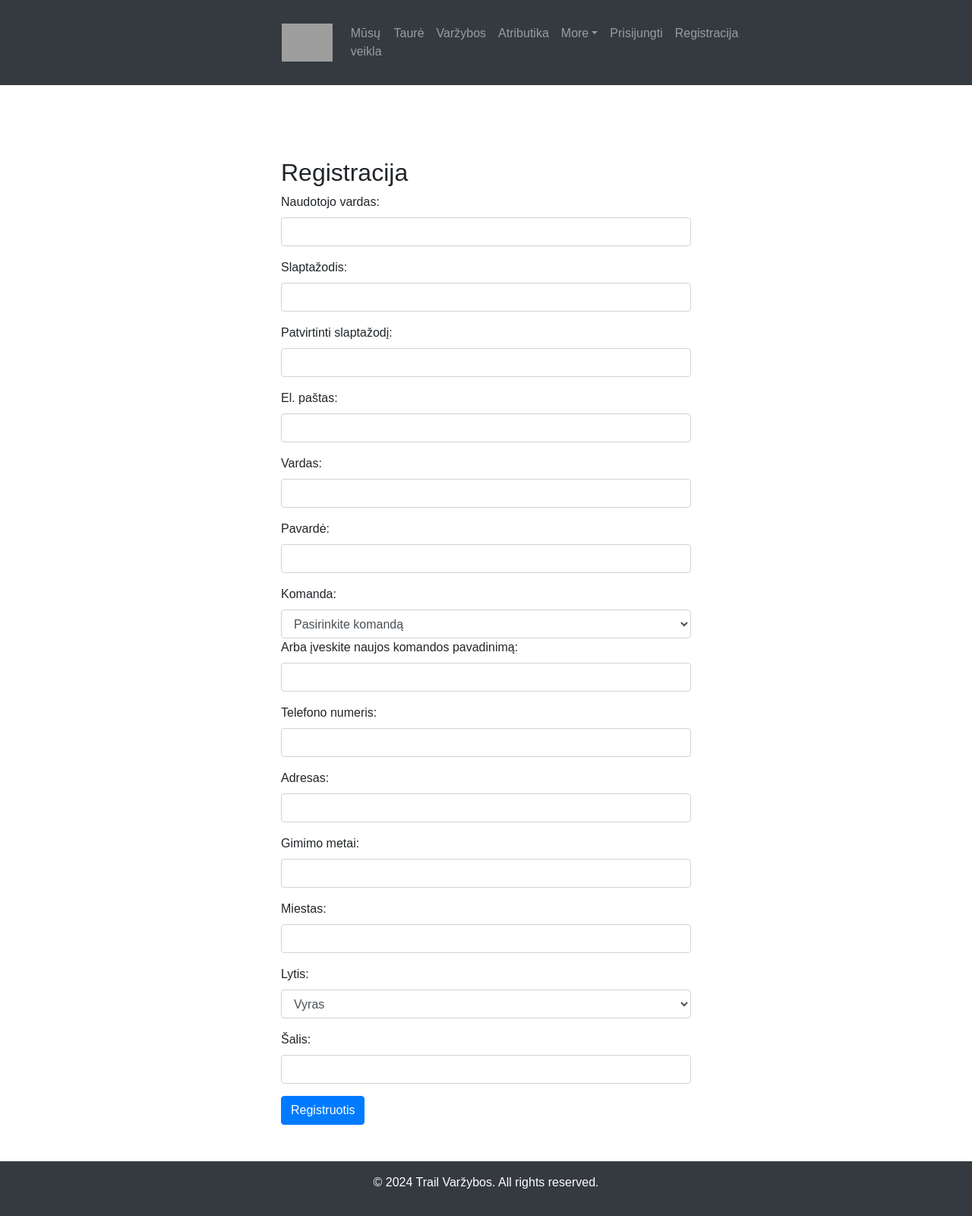
After one commit to RejusM/Baigiamasis, a Django app: page /register/ in a window 1280 px wide. The commit adds this page. Shown: the whole page at 76% size. Run offline with Django 4.2, Linux system fonts and the light colour scheme; data that the repository does not hold is empty; some libraries are stand-ins or nearby versions; grey boxes are pictures that could not be loaded.

Commit message:
Pakeista date_of_birth į IntegerField, Sukurta registracija, loginas, logout, password resetas per emaila, pakeistas UserProfileAdmin, endpointai padaryti, visi sablonai nauji ar modifikuoti

```diff
--- a/trailoapp/models.py
+++ b/trailoapp/models.py
@@ -19,13 +19,13 @@ class UserProfile(models.Model):
     is_captain = models.BooleanField(default=False)
     phone_number = models.CharField(max_length=15, blank=True, null=True)
     address = models.CharField(max_length=100, blank=True, null=True)
-    date_of_birth = models.DateField(help_text='MMMM-mm-dd')
+    date_of_birth = models.IntegerField(help_text='Įveskite gimimo metus')
     city = models.CharField(max_length=100, )
     gender = models.CharField(max_length=10, choices=[('V', 'Vyras'), ('M', 'Moteris')])
     country = models.CharField(max_length=100)
 
     def __str__(self):
-        return self.user
+        return self.user.username
 
     class Meta:
         verbose_name = 'Profilis'
--- a/trailoapp/static/css/styles.css
+++ b/trailoapp/static/css/styles.css
@@ -1,7 +1,17 @@
+html, body {
+    height: 100%;
+}
+
 body {
     font-family: Arial, sans-serif;
     margin: 0;
     padding: 0;
+    display: flex;
+    flex-direction: column;
+}
+
+main {
+    flex: 1;
 }
 
 footer {
@@ -9,4 +19,27 @@ footer {
     color: white;
     text-align: center;
     padding: 20px 0;
+    position: relative;
+    bottom: 0;
+    width: 100%;
 }
+
+.helptext {
+    display: none;
+}
+
+form .form-group {
+    margin-bottom: 1rem;
+}
+
+.container {
+    max-width: 600px;
+}
+
+.alert-dismissible .close {
+    position: absolute;
+    top: 0;
+    right: 0;
+    padding: 1rem;
+    color: inherit;
+}
--- a/trailoapp/templates/base.html
+++ b/trailoapp/templates/base.html
@@ -14,7 +14,7 @@
     <header class="bg-dark text-white py-3">
         <div class="container">
             <nav class="navbar navbar-expand-lg navbar-dark">
-                <a class="navbar-brand" href="#">
+                <a class="navbar-brand" href="{% url 'home' %}">
                     <img src="{% static 'images/logo.png' %}" alt="Trail Varžybos" height="50">
                 </a>
                 <button class="navbar-toggler" type="button" data-toggle="collapse" data-target="#navbarNav" aria-controls="navbarNav" aria-expanded="false" aria-label="Toggle navigation">
@@ -35,17 +35,37 @@
                                 <a class="dropdown-item" href="#">Kontaktai</a>
                             </div>
                         </li>
+                        {% if user.is_authenticated %}
+                            <li class="nav-item"><a class="nav-link" href="{% url 'logout' %}">Atsijungti</a></li>
+                        {% else %}
+                            <li class="nav-item"><a class="nav-link" href="{% url 'login' %}">Prisijungti</a></li>
+                            <li class="nav-item"><a class="nav-link" href="{% url 'register' %}">Registracija</a></li>
+                        {% endif %}
                     </ul>
                 </div>
             </nav>
         </div>
     </header>
     <main class="container my-5">
+        {% if messages %}
+            <div class="container mt-3">
+                {% for message in messages %}
+                    <div class="alert alert-{{ message.tags }} alert-dismissible fade show" role="alert">
+                        {{ message }}
+                        <button type="button" class="close" data-dismiss="alert" aria-label="Close">
+                            <span aria-hidden="true">&times;</span>
+                        </button>
+                    </div>
+                {% endfor %}
+            </div>
+        {% endif %}
         {% block content %}
         {% endblock %}
     </main>
     <footer class="bg-dark text-white text-center py-3">
-        <p>&copy; 2024 Trail Varžybos. All rights reserved.</p>
+        <div class="container">
+            <p>&copy; 2024 Trail Varžybos. All rights reserved.</p>
+        </div>
     </footer>
 
     <!-- Bootstrap JS and dependencies -->
--- /dev/null
+++ b/trailoapp/templates/registration/register.html
@@ -0,0 +1,75 @@
+{% extends 'base.html' %}
+
+{% block title %}Registracija{% endblock %}
+
+{% block content %}
+<div class="container mt-5">
+    <h2>Registracija</h2>
+    <form method="post">
+        {% csrf_token %}
+        <div class="form-group">
+            <label for="username">Naudotojo vardas:</label>
+            <input type="text" class="form-control" id="username" name="username" required>
+        </div>
+        <div class="form-group">
+            <label for="password">Slaptažodis:</label>
+            <input type="password" class="form-control" id="password" name="password" required>
+        </div>
+        <div class="form-group">
+            <label for="password2">Patvirtinti slaptažodį:</label>
+            <input type="password" class="form-control" id="password2" name="password2" required>
+        </div>
+        <div class="form-group">
+            <label for="email">El. paštas:</label>
+            <input type="email" class="form-control" id="email" name="email" required>
+        </div>
+        <div class="form-group">
+            <label for="first_name">Vardas:</label>
+            <input type="text" class="form-control" id="first_name" name="first_name" required>
+        </div>
+        <div class="form-group">
+            <label for="last_name">Pavardė:</label>
+            <input type="text" class="form-control" id="last_name" name="last_name" required>
+        </div>
+        <div class="form-group">
+            <label for="team">Komanda:</label>
+            <select class="form-control" id="team" name="team">
+                <option value="">Pasirinkite komandą</option>
+                {% for team in teams %}
+                    <option value="{{ team.id }}">{{ team.name }}</option>
+                {% endfor %}
+            </select>
+            <label for="new_team">Arba įveskite naujos komandos pavadinimą:</label>
+            <input type="text" class="form-control" id="new_team" name="new_team">
+        </div>
+        <div class="form-group">
+            <label for="phone_number">Telefono numeris:</label>
+            <input type="text" class="form-control" id="phone_number" name="phone_number">
+        </div>
+        <div class="form-group">
+            <label for="address">Adresas:</label>
+            <input type="text" class="form-control" id="address" name="address">
+        </div>
+        <div class="form-group">
+            <label for="date_of_birth">Gimimo metai:</label>
+            <input type="number" class="form-control" id="date_of_birth" name="date_of_birth">
+        </div>
+        <div class="form-group">
+            <label for="city">Miestas:</label>
+            <input type="text" class="form-control" id="city" name="city">
+        </div>
+        <div class="form-group">
+            <label for="gender">Lytis:</label>
+            <select class="form-control" id="gender" name="gender">
+                <option value="V">Vyras</option>
+                <option value="M">Moteris</option>
+            </select>
+        </div>
+        <div class="form-group">
+            <label for="country">Šalis:</label>
+            <input type="text" class="form-control" id="country" name="country">
+        </div>
+        <button type="submit" class="btn btn-primary">Registruotis</button>
+    </form>
+</div>
+{% endblock %}
--- a/trailoapp/urls.py
+++ b/trailoapp/urls.py
@@ -1,9 +1,23 @@
 from django.urls import path
 from . import views
+from django.contrib.auth import views as auth_views
 
 urlpatterns = [
     path('', views.home, name='home'),
     path('stages/', views.all_stages, name='all_stages'),
     path('stages/<int:id>/', views.stage_detail, name='stage_detail'),
-
+    path('register/', views.register, name='register'),
+    path('login/', views.user_login, name='login'),
+    path('logout/', views.user_logout, name='logout'),
+    path('password_reset/', auth_views.PasswordResetView.as_view(template_name='registration/password_reset_form.html'),
+         name='password_reset'),
+    path('password_reset/done/',
+         auth_views.PasswordResetDoneView.as_view(template_name='registration/password_reset_done.html'),
+         name='password_reset_done'),
+    path('reset/<uidb64>/<token>/',
+         auth_views.PasswordResetConfirmView.as_view(template_name='registration/password_reset_confirm.html'),
+         name='password_reset_confirm'),
+    path('reset/done/',
+         auth_views.PasswordResetCompleteView.as_view(template_name='registration/password_reset_complete.html'),
+         name='password_reset_complete'),
 ]
--- a/trailoapp/views.py
+++ b/trailoapp/views.py
@@ -1,5 +1,8 @@
-from django.shortcuts import render, get_object_or_404
-from .models import Stage
+from django.shortcuts import render, redirect, get_object_or_404
+from django.contrib.auth import login, authenticate, logout
+from django.contrib.auth.models import User
+from django.contrib import messages
+from .models import Stage, UserProfile, Team
 
 
 def home(request):
@@ -26,3 +29,71 @@ def stage_detail(request, id):
         'stage': stage,
     }
     return render(request, 'stage_detail.html', context)
+
+
+def register(request):
+    teams = Team.objects.all()
+    if request.method == 'POST':
+        username = request.POST.get('username')
+        password = request.POST.get('password')
+        password2 = request.POST.get('password2')
+        email = request.POST.get('email')
+        first_name = request.POST.get('first_name')
+        last_name = request.POST.get('last_name')
+        team_id = request.POST.get('team')
+        new_team_name = request.POST.get('new_team')
+        phone_number = request.POST.get('phone_number')
+        address = request.POST.get('address')
+        date_of_birth = request.POST.get('date_of_birth')
+        city = request.POST.get('city')
+        gender = request.POST.get('gender')
+        country = request.POST.get('country')
+
+        if password != password2:
+            messages.error(request, 'Slaptažodžiai nesutampa.')
+            return redirect('register')
+
+        if User.objects.filter(username=username).exists():
+            messages.error(request, 'Naudotojo vardas jau egzistuoja.')
+            return redirect('register')
+
+        user = User.objects.create_user(username=username, password=password, email=email, first_name=first_name,
+                                        last_name=last_name)
+        user.save()
+
+        team = None
+        if new_team_name:
+            team, created = Team.objects.get_or_create(name=new_team_name)
+        elif team_id:
+            team = get_object_or_404(Team, id=team_id)
+
+        user_profile = UserProfile(user=user, team=team, phone_number=phone_number, address=address,
+                                   date_of_birth=date_of_birth, city=city, gender=gender, country=country)
+        user_profile.save()
+
+        login(request, user)
+        messages.success(request, 'Registracija sėkminga!')
+        return redirect('home')
+
+    return render(request, 'registration/register.html', {'teams': teams})
+
+
+def user_login(request):
+    if request.method == 'POST':
+        username = request.POST.get('username')
+        password = request.POST.get('password')
+        user = authenticate(request, username=username, password=password)
+        if user is not None:
+            login(request, user)
+            messages.success(request, f'Sveiki sugrįžę, {username}!')
+            return redirect('home')
+        else:
+            messages.error(request, 'Neteisingi prisijungimo duomenys')
+            return redirect('login')
+    return render(request, 'registration/login.html')
+
+
+def user_logout(request):
+    logout(request)
+    messages.success(request, 'Jūs sėkmingai atsijungėte.')
+    return redirect('home')
```
Also changed, not shown: sportodb/settings.py (+11 -0 lines), trailoapp/admin.py (+12 -2 lines), trailoapp/templates/registration/login.html (added, +25 -0 lines), trailoapp/templates/registration/password_reset_complete.html (added, +10 -0 lines), trailoapp/templates/registration/password_reset_confirm.html (added, +14 -0 lines), trailoapp/templates/registration/password_reset_done.html (added, +10 -0 lines), trailoapp/templates/registration/password_reset_email.html (added, +14 -0 lines), trailoapp/templates/registration/password_reset_form.html (added, +14 -0 lines).
